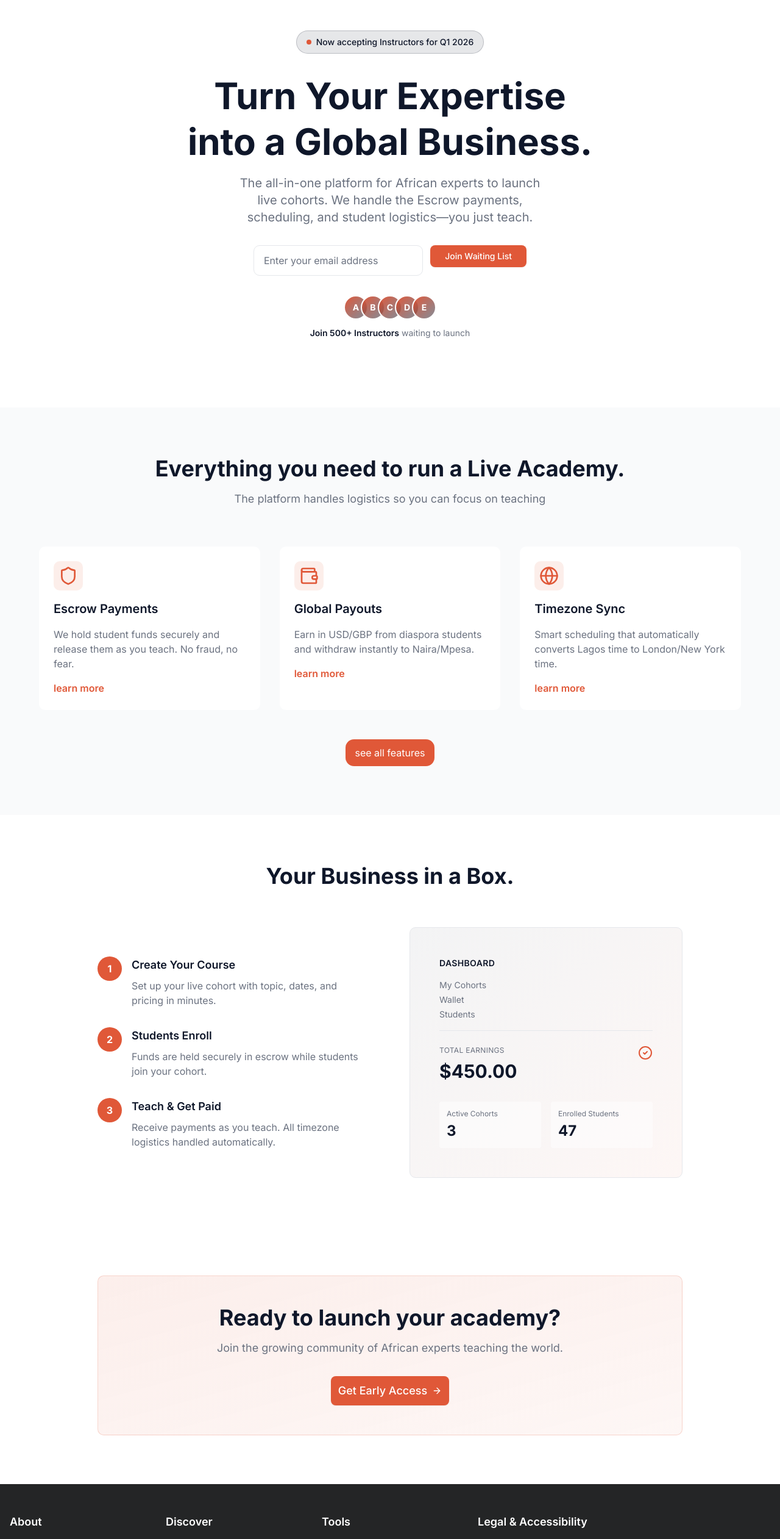
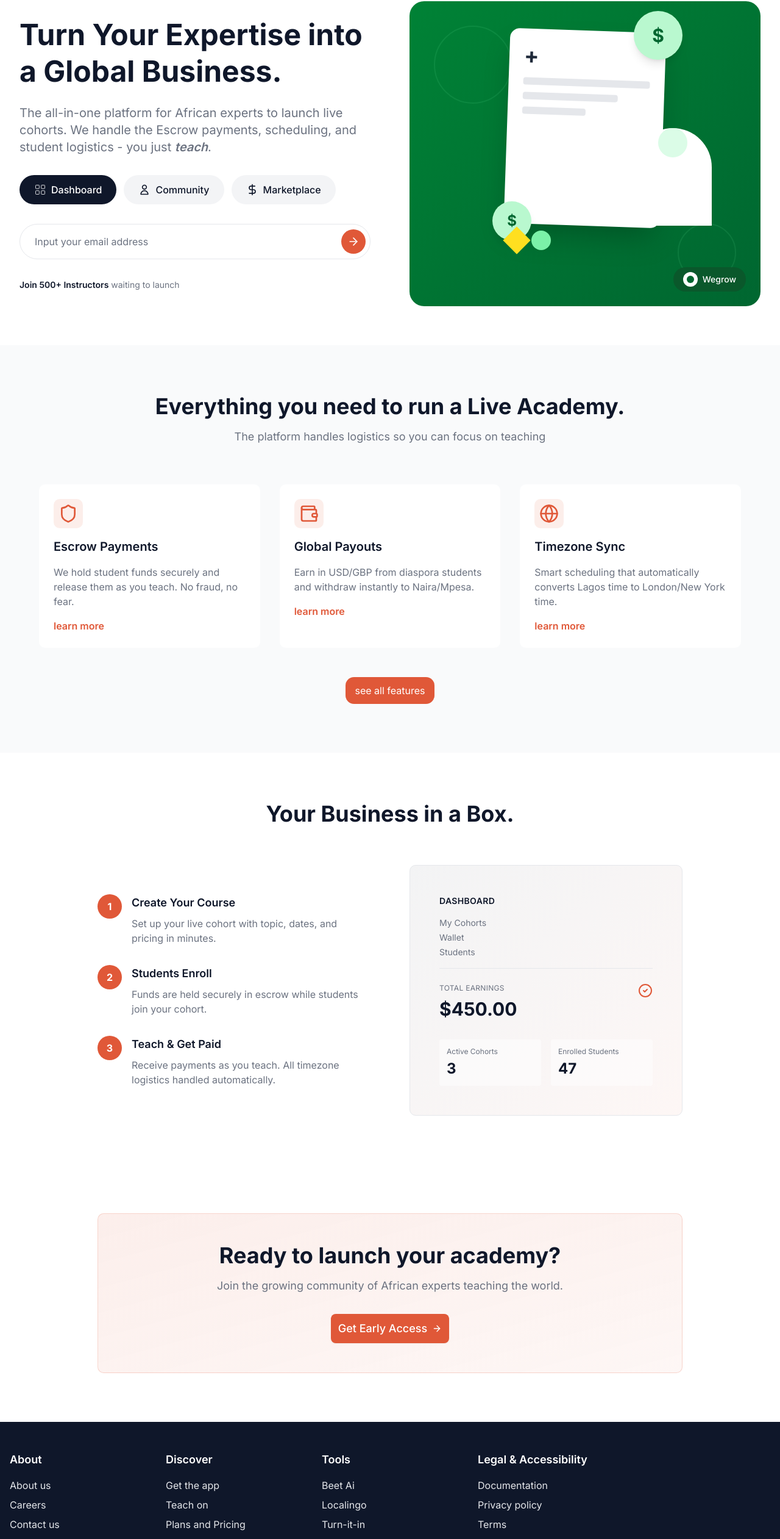
Before and after one commit to Alagwudavid/bitroot, a Next.js app: page / in a window 1280 px wide. Shown: the part 127-2650 px from the top of the page at 61% size. Built offline with nearby package versions, Linux system fonts and the light colour scheme.

Commit message:
update of frontend components and ui

```diff
--- a/app/page.tsx
+++ b/app/page.tsx
@@ -8,81 +8,13 @@ import { Button } from "@/components/ui/button"
 import Link from "next/link"
 import { Navbar } from "@/components/navbar"
 import { Footer } from "@/components/footer"
+import { HeroSection } from "@/components/hero-section"
 
 export default function BitrootLanding() {
-  const [email, setEmail] = useState("")
-  const [submitted, setSubmitted] = useState(false)
-
-  const handleEmailSubmit = (e: React.FormEvent) => {
-    e.preventDefault()
-    if (email) {
-      console.log("[v0] Email submitted:", email)
-      setSubmitted(true)
-      setEmail("")
-      setTimeout(() => setSubmitted(false), 3000)
-    }
-  }
-
   return (
     <div className="w-full min-h-screen bg-background text-foreground">
       <Navbar />
-
-      {/* Hero Section */}
-      <section className="w-full px-4 sm:px-6 lg:px-8 py-16 sm:py-20 lg:py-28 max-w-5xl mx-auto">
-        <div className="flex flex-col items-center text-center gap-6 sm:gap-8">
-          {/* Badge */}
-          <div className="inline-flex items-center gap-2 px-4 py-2 rounded-full bg-secondary/10 border border-secondary/20">
-            <div className="w-2 h-2 bg-primary rounded-full"></div>
-            <span className="text-sm font-medium text-secondary">Now accepting Instructors for Q1 2026</span>
-          </div>
-
-          {/* Headline */}
-          <div className="space-y-4">
-            <h1 className="text-4xl sm:text-5xl lg:text-6xl font-bold leading-tight text-balance">
-              Turn Your Expertise into a Global Business.
-            </h1>
-            <p className="text-lg sm:text-xl text-muted-foreground max-w-2xl mx-auto text-balance">
-              The all-in-one platform for African experts to launch live cohorts. We handle the Escrow payments,
-              scheduling, and student logistics—you just teach.
-            </p>
-          </div>
-
-          {/* Email Form */}
-          <form onSubmit={handleEmailSubmit} className="w-full max-w-md flex gap-2 sm:gap-3">
-            <input
-              type="email"
-              placeholder="Enter your email address"
-              value={email}
-              onChange={(e) => setEmail(e.target.value)}
-              className="flex-1 px-4 py-3 rounded-lg border border-border bg-background text-foreground placeholder:text-muted-foreground focus:outline-none focus:ring-2 focus:ring-primary/50"
-              required
-            />
-            <Button
-              type="submit"
-              className="bg-primary hover:bg-primary/90 text-primary-foreground px-6 py-3 whitespace-nowrap"
-            >
-              {submitted ? "Joined!" : "Join Waiting List"}
-            </Button>
-          </form>
-
-          {/* Social Proof */}
-          <div className="flex flex-col items-center gap-3">
-            <div className="flex -space-x-3">
-              {[...Array(5)].map((_, i) => (
-                <div
-                  key={i}
-                  className="w-10 h-10 rounded-full border-2 border-background bg-gradient-to-br from-primary to-secondary/50 flex items-center justify-center text-white text-sm font-bold"
-                >
-                  {String.fromCharCode(65 + i)}
-                </div>
-              ))}
-            </div>
-            <p className="text-sm text-muted-foreground">
-              <span className="font-semibold text-foreground">Join 500+ Instructors</span> waiting to launch
-            </p>
-          </div>
-        </div>
-      </section>
+      <HeroSection />
 
       {/* Features Grid */}
       <section className="w-full px-4 sm:px-6 lg:px-8 py-16 sm:py-20 bg-gray-50">
--- a/components/footer.tsx
+++ b/components/footer.tsx
@@ -5,7 +5,7 @@ export function Footer() {
     const currentYear = new Date().getFullYear();
 
     return (
-        <footer className="bg-[#242526] text-white">
+        <footer className="bg-foreground text-white">
             <div className="max-w-7xl mx-auto px-4 py-12">
                 <div className="grid grid-cols-1 md:grid-cols-2 lg:grid-cols-5 gap-8 mb-8">
                     {/* About Section */}
@@ -13,27 +13,27 @@ export function Footer() {
                         <h3 className="font-semibold text-lg mb-4">About</h3>
                         <ul className="space-y-2">
                             <li>
-                                <Link href="/about" className="text-gray-300 hover:text-white transition-colors">
+                                <Link href="/about" className="text-gray-200 hover:text-white transition-colors">
                                     About us
                                 </Link>
                             </li>
                             <li>
-                                <Link href="/careers" className="text-gray-300 hover:text-white transition-colors">
+                                <Link href="/careers" className="text-gray-200 hover:text-white transition-colors">
                                     Careers
                                 </Link>
                             </li>
                             <li>
-                                <Link href="/contact-us" className="text-gray-300 hover:text-white transition-colors">
+                                <Link href="/contact-us" className="text-gray-200 hover:text-white transition-colors">
                                     Contact us
                                 </Link>
                             </li>
                             <li>
-                                <Link href="/blog" className="text-gray-300 hover:text-white transition-colors">
+                                <Link href="/blog" className="text-gray-200 hover:text-white transition-colors">
                                     Blog
                                 </Link>
                             </li>
                             <li>
-                                <Link href="/investors" className="text-gray-300 hover:text-white transition-colors">
+                                <Link href="/investors" className="text-gray-200 hover:text-white transition-colors">
                                     Investors
                                 </Link>
                             </li>
@@ -45,32 +45,32 @@ export function Footer() {
                         <h3 className="font-semibold text-lg mb-4">Discover {process.env.NEXT_PUBLIC_APP_NAME}</h3>
                         <ul className="space-y-2">
                             <li>
-                                <Link href="/app" className="text-gray-300 hover:text-white transition-colors">
+                                <Link href="/app" className="text-gray-200 hover:text-white transition-colors">
                                     Get the app
                                 </Link>
                             </li>
                             <li>
-                                <Link href="/teach" className="text-gray-300 hover:text-white transition-colors">
+                                <Link href="/teach" className="text-gray-200 hover:text-white transition-colors">
                                     Teach on {process.env.NEXT_PUBLIC_APP_NAME}
                                 </Link>
                             </li>
                             <li>
-                                <Link href="/pricing" className="text-gray-300 hover:text-white transition-colors">
+                                <Link href="/pricing" className="text-gray-200 hover:text-white transition-colors">
                                     Plans and Pricing
                                 </Link>
                             </li>
                             <li>
-                                <Link href="/accessibility" className="text-gray-300 hover:text-white transition-colors">
+                                <Link href="/accessibility" className="text-gray-200 hover:text-white transition-colors">
                                     Documentation
                                 </Link>
                             </li>
                             <li>
-                                <Link href="/privacy" className="text-gray-300 hover:text-white transition-colors">
+                                <Link href="/privacy" className="text-gray-200 hover:text-white transition-colors">
                                     Privacy policy
                                 </Link>
                             </li>
                             <li>
-                                <Link href="/terms" className="text-gray-300 hover:text-white transition-colors">
+                                <Link href="/terms" className="text-gray-200 hover:text-white transition-colors">
                                     Terms
                                 </Link>
                             </li>
@@ -82,32 +82,32 @@ export function Footer() {
                         <h3 className="font-semibold text-lg mb-4">Tools</h3>
                         <ul className="space-y-2">
                             <li>
-                                <Link href="/ai" className="text-gray-300 hover:text-white transition-colors">
+                                <Link href="/ai" className="text-gray-200 hover:text-white transition-colors">
                                     Beet Ai
                                 </Link>
                             </li>
                             <li>
-                                <Link href="/learn" className="text-gray-300 hover:text-white transition-colors">
+                                <Link href="/learn" className="text-gray-200 hover:text-white transition-colors">
                                     Localingo
                                 </Link>
                             </li>
                             <li>
-                                <Link href="/turn-it-in" className="text-gray-300 hover:text-white transition-colors">
+                                <Link href="/turn-it-in" className="text-gray-200 hover:text-white transition-colors">
                                     Turn-it-in
                                 </Link>
                             </li>
                             <li>
-                                <Link href="/#bit-forms" className="text-gray-300 hover:text-white transition-colors">
+                                <Link href="/#bit-forms" className="text-gray-200 hover:text-white transition-colors">
                                     BitForms
                                 </Link>
                             </li>
                             <li>
-                                <Link href="/#bit-share" className="text-gray-300 hover:text-white transition-colors">
+                                <Link href="/#bit-share" className="text-gray-200 hover:text-white transition-colors">
                                     BitShare
                                 </Link>
                             </li>
                             <li>
-                                <Link href="/#jamboard" className="text-gray-300 hover:text-white transition-colors">
+                                <Link href="/#jamboard" className="text-gray-200 hover:text-white transition-colors">
                                     Jamboard
                                 </Link>
                             </li>
@@ -119,17 +119,17 @@ export function Footer() {
                         <h3 className="font-semibold text-lg mb-4">Legal & Accessibility</h3>
                         <ul className="space-y-2">
                             <li>
-                                <Link href="/accessibility" className="text-gray-300 hover:text-white transition-colors">
+                                <Link href="/accessibility" className="text-gray-200 hover:text-white transition-colors">
                                     Documentation
                                 </Link>
                             </li>
                             <li>
-                                <Link href="/privacy" className="text-gray-300 hover:text-white transition-colors">
+                                <Link href="/privacy" className="text-gray-200 hover:text-white transition-colors">
                                     Privacy policy
                                 </Link>
                             </li>
                             <li>
-                                <Link href="/terms" className="text-gray-300 hover:text-white transition-colors">
+                                <Link href="/terms" className="text-gray-200 hover:text-white transition-colors">
                                     Terms
                                 </Link>
                             </li>
@@ -140,7 +140,7 @@ export function Footer() {
                             <ul className="space-y-2">
                                 <li className='flex flex-col gap-1'>
                                     <span>Need a custom software to educate your team?</span>
-                                    <Link href="/business" className="text-sky-600 hover:text-sky-400 transition-colors">
+                                    <Link href="/enterprise" className="text-sky-600 hover:text-sky-400 transition-colors">
                                         Learn more
                                     </Link>
                                 </li>
@@ -163,7 +163,7 @@ export function Footer() {
                             <svg className="w-5 h-5" fill="currentColor" viewBox="0 0 24 24" xmlns="http://www.w3.org/2000/svg">
                                 <path d="M12 2C6.48 2 2 6.48 2 12s4.48 10 10 10 10-4.48 10-10S17.52 2 12 2zm-1 17.93c-3.95-.49-7-3.85-7-7.93 0-.62.08-1.21.21-1.79L9 15v1c0 1.1.9 2 2 2v1.93zm6.9-2.54c-.26-.81-1-1.39-1.9-1.39h-1v-3c0-.55-.45-1-1-1H8v-2h2c.55 0 1-.45 1-1V7h2c1.1 0 2-.9 2-2v-.41c2.93 1.19 5 4.06 5 7.41 0 2.08-.8 3.97-2.1 5.39z" />
                             </svg>
-                            <button className="text-gray-300 hover:text-white transition-colors">
+                            <button className="text-gray-200 hover:text-white transition-colors">
                                 English
                             </button>
                         </div>
--- a/components/hero-section.tsx
+++ b/components/hero-section.tsx
@@ -1,31 +1,146 @@
-import { Button } from "@/components/ui/button"
+"use client";
+
+import React, { useState } from "react";
+import { Button } from "@/components/ui/button";
+import { ArrowRight, DollarSign } from "lucide-react";
 
 export function HeroSection() {
+  const [searchQuery, setSearchQuery] = useState("");
+
+  const handleSearch = (e: React.FormEvent) => {
+    e.preventDefault();
+    if (searchQuery) {
+      console.log("Search query:", searchQuery);
+    }
+  };
+
+  const popularSearches = ["dashboard", "landing page", "e-commerce", "logo", "card", "icons"];
+
   return (
-    <section className="relative pt-[216px] pb-16">
-      <div className="max-w-[1060px] mx-auto px-4">
-        <div className="flex flex-col items-center gap-12">
-          {/* Hero Content */}
-          <div className="max-w-[937px] flex flex-col items-center gap-3">
-            <div className="flex flex-col items-center gap-6">
-              <h1 className="max-w-[748px] text-center text-[#37322f] text-5xl md:text-[80px] font-normal leading-tight md:leading-[96px] font-serif">
-                Effortless custom contract billing by Brillance
+    <section className="w-full px-4 sm:px-6 lg:px-8 py-16">
+      <div className="max-w-7xl mx-auto">
+        <div className="grid lg:grid-cols-2 gap-12 lg:gap-16 items-center">
+          {/* Left Side - Content */}
+          <div className="space-y-8">
+            <div className="space-y-6">
+              <h1 className="text-4xl sm:text-4xl lg:text-5xl font-bold leading-tight">
+                Turn Your Expertise into a Global Business.
               </h1>
-              <p className="max-w-[506px] text-center text-[#37322f]/80 text-lg font-medium leading-7">
-                Streamline your billing process with seamless automation for every custom contract, tailored by
-                Brillance.
+              <p className="text-lg sm:text-xl text-muted-foreground">
+                The all-in-one platform for African experts to launch live cohorts. We handle the Escrow payments, scheduling, and student logistics - you just <span className="font-semibold italic">teach</span>.
               </p>
+            </div>
+
+            {/* Tab Navigation */}
+            <div className="flex gap-3 flex-wrap">
+              <button className="flex items-center gap-2 px-6 py-3 bg-foreground text-background rounded-full font-medium hover:bg-foreground/90 transition">
+                <svg className="w-5 h-5" fill="none" stroke="currentColor" viewBox="0 0 24 24">
+                  <rect x="3" y="3" width="7" height="7" rx="1" />
+                  <rect x="14" y="3" width="7" height="7" rx="1" />
+                  <rect x="3" y="14" width="7" height="7" rx="1" />
+                  <rect x="14" y="14" width="7" height="7" rx="1" />
+                </svg>
+                Dashboard
+              </button>
+              <button className="flex items-center gap-2 px-6 py-3 bg-muted text-foreground rounded-full font-medium hover:bg-muted/80 transition">
+                <svg className="w-5 h-5" fill="none" stroke="currentColor" viewBox="0 0 24 24">
+                  <path strokeLinecap="round" strokeLinejoin="round" strokeWidth={2} d="M16 7a4 4 0 11-8 0 4 4 0 018 0zM12 14a7 7 0 00-7 7h14a7 7 0 00-7-7z" />
+                </svg>
+                Community
+              </button>
+              <button className="flex items-center gap-2 px-6 py-3 bg-muted text-foreground rounded-full font-medium hover:bg-muted/80 transition">
+                {/* <svg className="w-5 h-5" fill="none" stroke="currentColor" viewBox="0 0 24 24">
+                  <path strokeLinecap="round" strokeLinejoin="round" strokeWidth={2} d="M9 12h6m-6 4h6m2 5H7a2 2 0 01-2-2V5a2 2 0 012-2h5.586a1 1 0 01.707.293l5.414 5.414a1 1 0 01.293.707V19a2 2 0 01-2 2z" />
+                </svg> */}
+                <DollarSign className="w-5 h-5"/>
+                Marketplace
+              </button>
+            </div>
+
+            {/* Search Form */}
+            <form onSubmit={handleSearch} className="relative">
+              <input
+                type="text"
+                placeholder="Input your email address"
+                value={searchQuery}
+                onChange={(e) => setSearchQuery(e.target.value)}
+                className="w-full px-6 py-4 pr-14 rounded-full border border-border bg-background text-foreground placeholder:text-muted-foreground focus:outline-none focus:ring-2 focus:ring-primary/50"
+              />
+              <button
+                type="submit"
+                className="absolute right-2 top-1/2 -translate-y-1/2 w-10 h-10 rounded-full bg-primary hover:bg-primary/50 text-white flex items-center justify-center transition"
+              >
+                <ArrowRight className="w-5 h-5" />
+              </button>
+            </form>
+
+            {/* Popular Searches */}
+            <div className="flex items-center">
+                <p className="text-sm text-muted-foreground">
+                  <span className="font-semibold text-foreground">Join 500+ Instructors</span> waiting to launch
+                </p>
             </div>
           </div>
 
-          {/* CTA Button */}
-          <div className="flex justify-center">
-            <Button className="h-10 px-12 bg-[#37322f] hover:bg-[#37322f]/90 text-white rounded-full font-medium text-sm shadow-[0px_0px_0px_2.5px_rgba(255,255,255,0.08)_inset]">
-              Start for free
-            </Button>
+          {/* Right Side - Illustration */}
+          <div className="relative">
+            <div className="bg-gradient-to-br from-green-700 to-green-800 rounded-3xl p-8 sm:p-12 relative overflow-hidden min-h-[400px] lg:min-h-[500px]">
+              {/* Decorative circles */}
+              <div className="absolute inset-0 opacity-10">
+                <div className="absolute top-10 left-10 w-32 h-32 rounded-full border-2 border-green-300"></div>
+                <div className="absolute bottom-10 right-10 w-24 h-24 rounded-full border-2 border-green-300"></div>
+              </div>
+
+              {/* Main illustration elements */}
+              <div className="relative z-10 h-full flex items-center justify-center">
+                <div className="relative">
+                  {/* Central document/card */}
+                  <div className="bg-white rounded-2xl p-6 shadow-2xl transform rotate-2 w-64 h-80">
+                    <div className="flex items-center gap-3 mb-4">
+                      <div className="text-4xl font-bold text-gray-800">+</div>
+                    </div>
+                    <div className="space-y-3">
+                      <div className="h-3 bg-gray-200 rounded"></div>
+                      <div className="h-3 bg-gray-200 rounded w-3/4"></div>
+                      <div className="h-3 bg-gray-200 rounded w-1/2"></div>
+                    </div>
+                  </div>
+
+                  {/* Dollar signs */}
+                  <div className="absolute -top-8 -right-8 bg-green-200 rounded-full w-20 h-20 flex items-center justify-center shadow-lg">
+                    <span className="text-3xl font-bold text-green-800">$</span>
+                  </div>
+                  <div className="absolute -bottom-6 -left-6 bg-green-200 rounded-full w-16 h-16 flex items-center justify-center shadow-lg">
+                    <span className="text-2xl font-bold text-green-800">$</span>
+                  </div>
+
+                  {/* Designer character */}
+                  <div className="absolute -right-20 bottom-0">
+                    <div className="relative">
+                      <div className="w-32 h-40 bg-white rounded-t-full"></div>
+                      <div className="absolute top-0 left-1/2 -translate-x-1/2 w-12 h-12 bg-green-100 rounded-full"></div>
+                    </div>
+                  </div>
+
+                  {/* Design tools */}
+                  <div className="absolute -bottom-10 left-0 flex gap-2">
+                    <div className="w-8 h-8 bg-yellow-300 transform rotate-45"></div>
+                    <div className="w-8 h-8 bg-green-300 rounded-full"></div>
+                  </div>
+                </div>
+              </div>
+
+              {/* Wegrow badge */}
+              <div className="absolute bottom-6 right-6 bg-green-900/80 backdrop-blur px-4 py-2 rounded-full flex items-center gap-2">
+                <div className="w-6 h-6 bg-white rounded-full flex items-center justify-center">
+                  <div className="w-3 h-3 bg-green-800 rounded-full"></div>
+                </div>
+                <span className="text-white text-sm font-medium">Wegrow</span>
+              </div>
+            </div>
           </div>
         </div>
       </div>
     </section>
-  )
+  );
 }
--- a/components/navbar.tsx
+++ b/components/navbar.tsx
@@ -10,7 +10,7 @@ export function Navbar() {
 
     return (
         <nav className="sticky top-0 z-50 w-full border-b border-border bg-background/95 backdrop-blur supports-[backdrop-filter]:bg-background/60">
-            <div className="max-w-7xl mx-auto px-4 sm:px-6 lg:px-8 h-16 flex items-center justify-between">
+            <div className="container mx-auto px-4 sm:px-6 lg:px-8 h-16 flex items-center justify-between">
                 {/* Logo */}
                 <Link href="/" className="flex items-center gap-2">
                     <span className="font-bold text-2xl italic text-primary">Bitroot</span>
```
